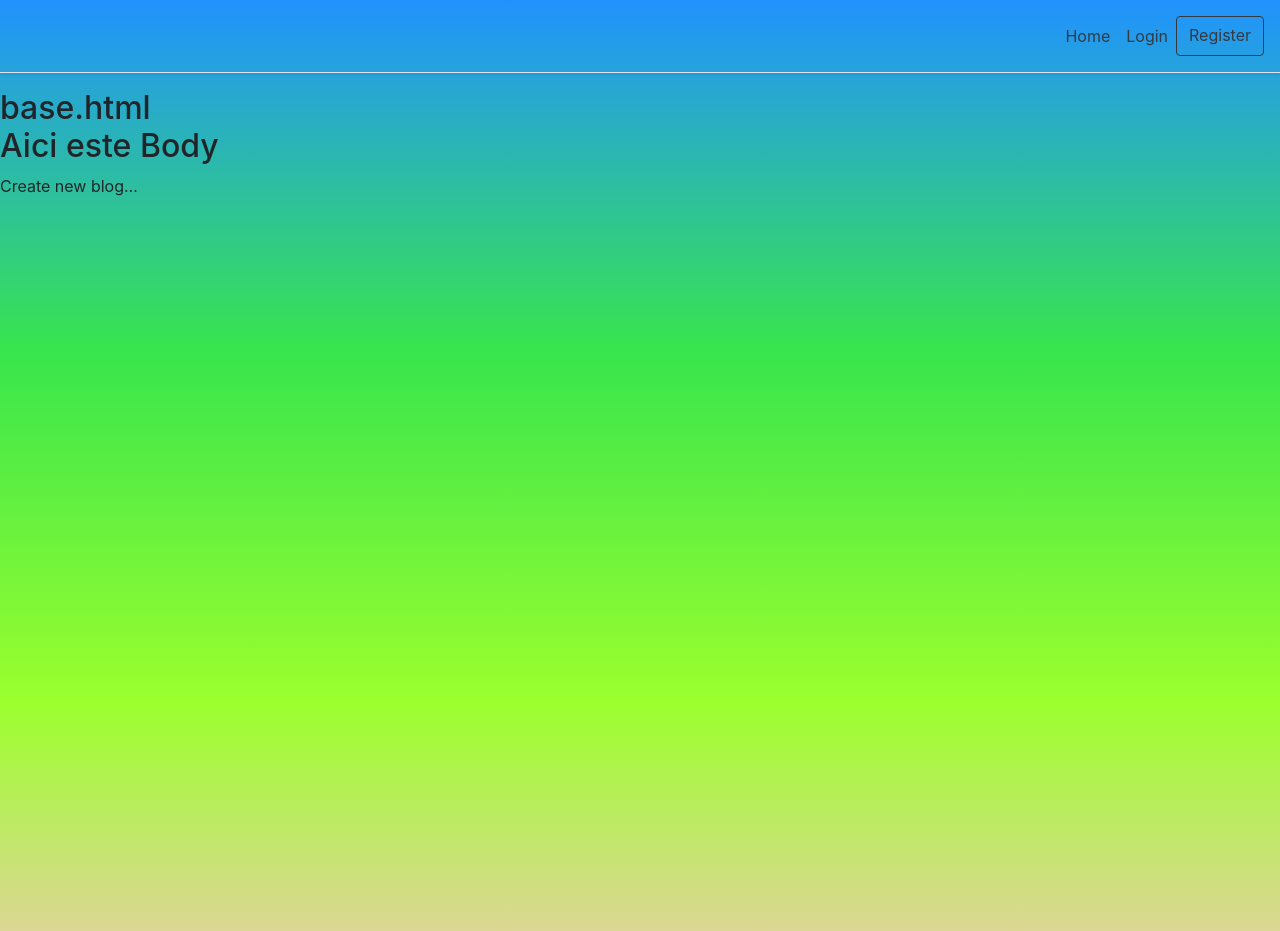
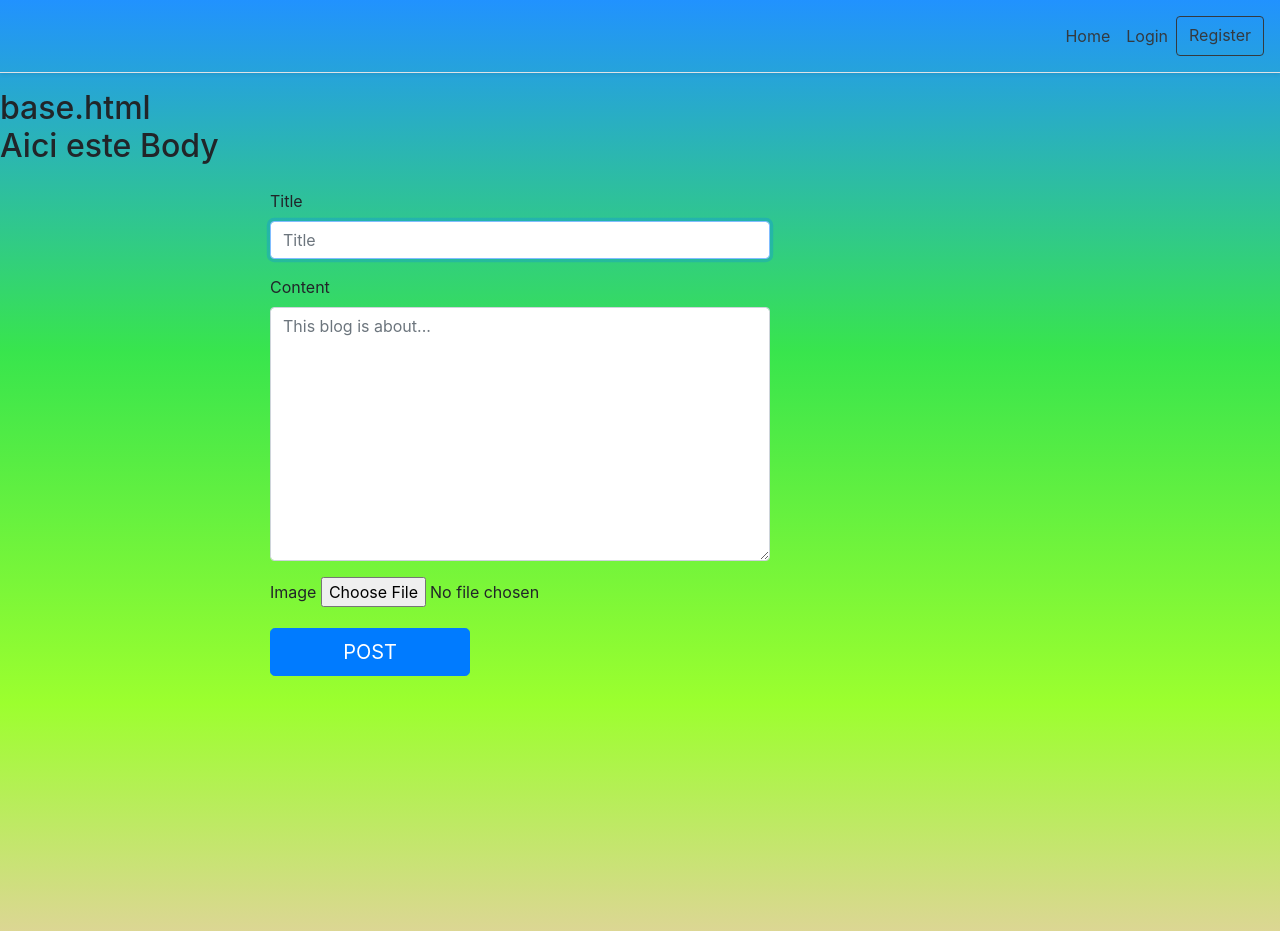
Before and after one commit to memyselfandAna/CB, a Django app: template OurSite/blog/templates/blog/create_blog.html in a window 1280 px wide. Shown: the top 931 px of the page. Run offline with Django 4.2, Linux system fonts and the light colour scheme; the template is opened without the code that fills it, so the values that code supplies are empty.

Commit message:
Blog Form

```diff
--- a/OurSite/account/views.py
+++ b/OurSite/account/views.py
@@ -75,3 +75,6 @@ def account_view(request):
 
     context['account_form'] = form
     return render(request, 'account/account.html', context)
+
+def must_authenticate_view(request):
+    return render(request, 'account/must_authenticate.html', {})
--- a/OurSite/blog/forms.py
+++ b/OurSite/blog/forms.py
@@ -1,7 +1,7 @@
 from django import forms
 from blog.models import BlogPost
 
-class CreateBlogPostForm(form.ModelForm):
+class CreateBlogPostForm(forms.ModelForm):
 
     class Meta:
         model = BlogPost
--- a/OurSite/blog/templates/blog/create_blog.html
+++ b/OurSite/blog/templates/blog/create_blog.html
@@ -2,6 +2,49 @@
 
 {% block content %}
 
-<p> Create new blog...</p>
+
+<style type="text/css">
+  .create-form {
+	    width: 100%;
+	    max-width: 100%;
+	    padding: 15px;
+	    margin: auto;
+  	}
+
+  	.submit-button{
+  		max-width: 200px;
+  	}
+</style>
+
+<div class="container">
+	<div class="row">
+		<div class="col-lg-7 offset-lg-1">
+			<form class="create-form" method="post" enctype="multipart/form-data">{% csrf_token %}
+
+				<!-- title -->
+				<div class="form-group">
+					<label for="id_title">Title</label>
+					<input class="form-control" type="text" name="title" id="id_title" placeholder="Title" required autofocus>
+				</div>
+
+				<!-- Body -->
+				<div class="form-group">
+					<label for="id_body">Content</label>
+					<textarea class="form-control" rows="10" type="text" name="body" id="id_body" placeholder="This blog is about..." required></textarea>
+				</div>
+
+				<!-- Image -->
+				<div class="form-group">
+					<label for="id_image">Image</label>
+					<input  type="file" name="image" id="id_image" accept="image/*" required>
+				</div>
+
+				<!-- Submit btn -->
+				<button class="submit-button btn btn-lg btn-primary btn-block" type="submit">POST</button>
+			</form>
+		</div>
+	</div>
+</div>
+
 
 {% endblock content %}
```
Also changed, not shown: OurSite/OurSite/urls.py (+13 -9 lines), OurSite/account/templates/account/must_authenticate.html (added, +16 -0 lines), OurSite/blog/views.py (+18 -1 lines), OurSite/db.sqlite3.
